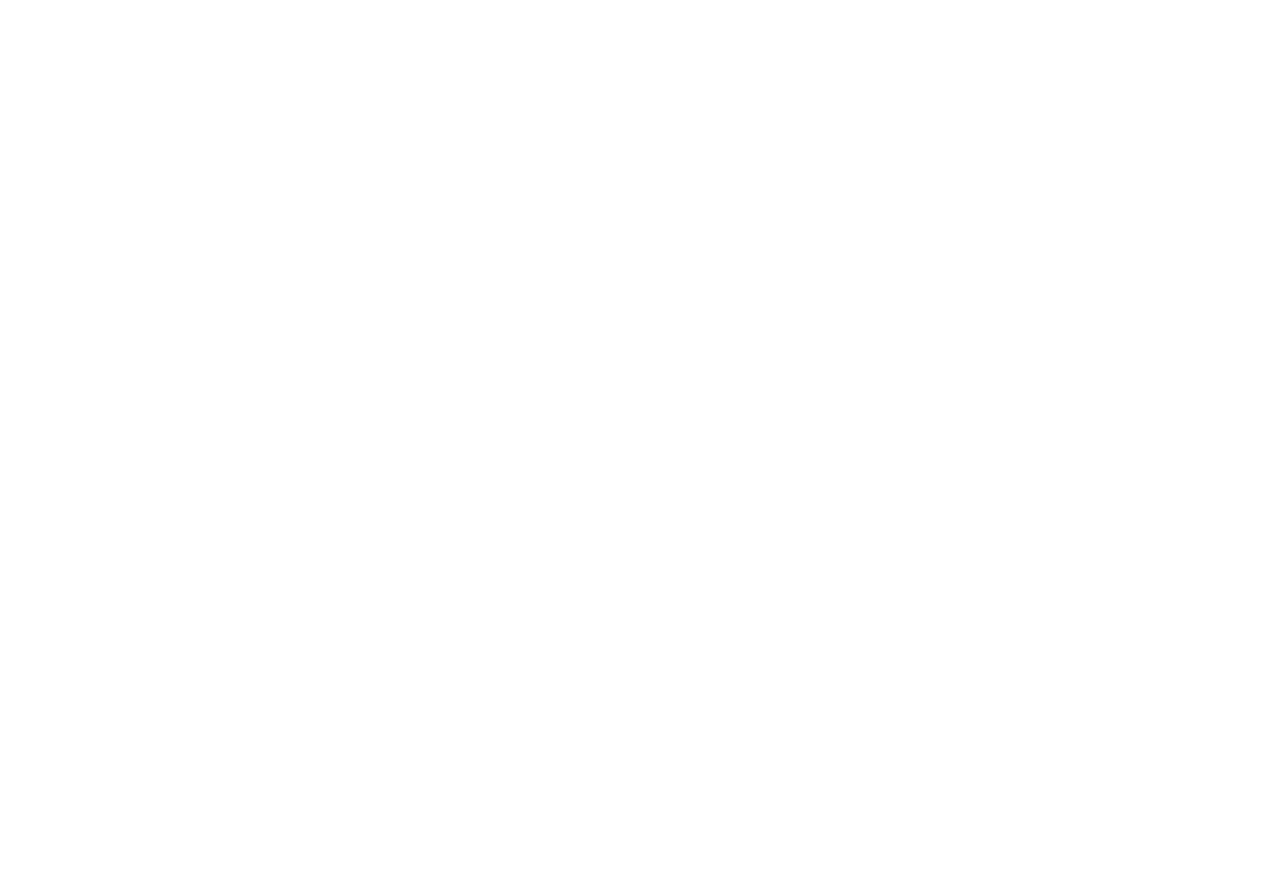
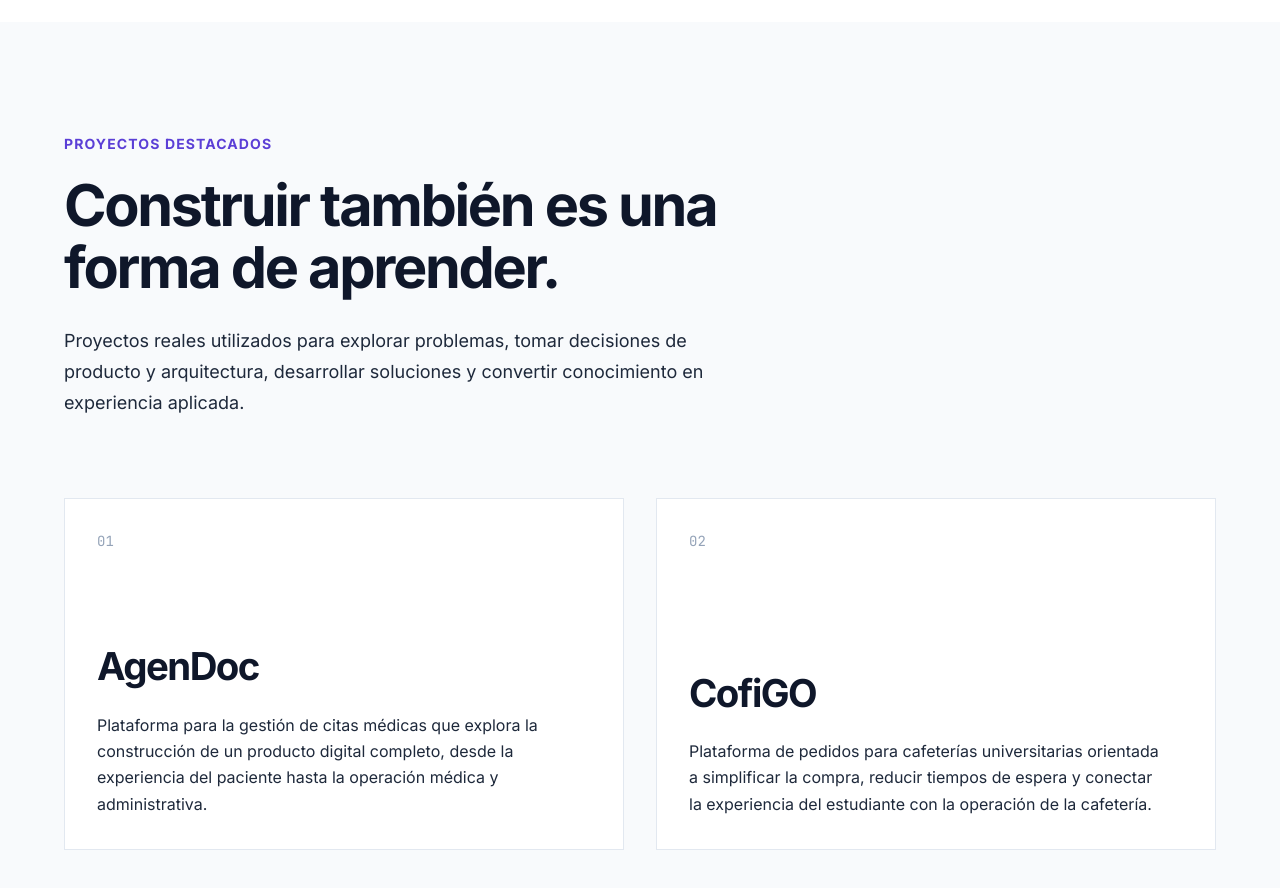
Before and after one commit to casteris/casteris, a Next.js app: page / in a window 1280 px wide. Shown: the part 2680-3568 px from the top of the page. Before the commit the page ends 2702 px from the top, so only its background shows below. Built offline with nearby package versions, Linux system fonts and the light colour scheme.

Commit message:
feat: add landing featured projects section

```diff
--- a/src/app/page.tsx
+++ b/src/app/page.tsx
@@ -1,4 +1,5 @@
 import Capabilities from "../components/Capabilities/Capabilities";
+import FeaturedProjects from "../components/FeaturedProjects/FeaturedProjects";
 import Header from "../components/Header/Header";
 import Hero from "../components/Hero/Hero";
 import ValueProposition from "../components/ValueProposition/ValueProposition";
@@ -12,6 +13,7 @@
         <Hero />
         <ValueProposition />
         <Capabilities />
+        <FeaturedProjects />
       </main>
     </>
   );
--- /dev/null
+++ b/src/components/FeaturedProjects/FeaturedProjects.css
@@ -0,0 +1,117 @@
+.featured-projects {
+  background: var(--color-surface);
+  scroll-margin-top: 4.5rem;
+}
+
+.featured-projects__container {
+  width: min(100% - 2rem, 72rem);
+  margin: 0 auto;
+  padding: 7rem 0;
+}
+
+.featured-projects__introduction {
+  max-width: 48rem;
+}
+
+.featured-projects__eyebrow {
+  margin: 0 0 1.25rem;
+  color: var(--color-primary);
+  font-size: 0.875rem;
+  font-weight: 700;
+  line-height: 1.4;
+  letter-spacing: 0.08em;
+  text-transform: uppercase;
+}
+
+.featured-projects__title {
+  max-width: 18ch;
+  margin: 0;
+  color: var(--color-black);
+  font-size: clamp(2.25rem, 4.5vw, 3.75rem);
+  font-weight: 700;
+  line-height: 1.08;
+  letter-spacing: -0.04em;
+}
+
+.featured-projects__description {
+  max-width: 42rem;
+  margin: 1.75rem 0 0;
+  color: var(--color-graphite);
+  font-size: 1.125rem;
+  line-height: 1.7;
+}
+
+.featured-projects__grid {
+  display: grid;
+  grid-template-columns: repeat(2, minmax(0, 1fr));
+  gap: 2rem;
+  margin-top: 5rem;
+}
+
+.featured-projects__project {
+  min-height: 22rem;
+  padding: 2rem;
+  display: flex;
+  flex-direction: column;
+  border: 1px solid var(--color-border);
+  background: var(--color-white);
+}
+
+.featured-projects__number {
+  color: var(--color-neutral);
+  font-family: var(--font-mono), monospace;
+  font-size: 0.875rem;
+  line-height: 1.5;
+}
+
+.featured-projects__project-name {
+  margin: auto 0 0;
+  color: var(--color-black);
+  font-size: clamp(2rem, 3vw, 2.75rem);
+  font-weight: 700;
+  line-height: 1.1;
+  letter-spacing: -0.04em;
+}
+
+.featured-projects__project-description {
+  max-width: 30rem;
+  margin: 1.5rem 0 0;
+  color: var(--color-graphite);
+  font-size: 1rem;
+  line-height: 1.65;
+}
+
+@media (max-width: 48rem) {
+  .featured-projects {
+    scroll-margin-top: 4rem;
+  }
+
+  .featured-projects__container {
+    padding: 5rem 0;
+  }
+
+  .featured-projects__title {
+    font-size: clamp(2rem, 10vw, 3rem);
+  }
+
+  .featured-projects__description {
+    margin-top: 1.5rem;
+    font-size: 1rem;
+    line-height: 1.65;
+  }
+
+  .featured-projects__grid {
+    grid-template-columns: 1fr;
+    gap: 1.5rem;
+    margin-top: 3.5rem;
+  }
+
+  .featured-projects__project {
+    min-height: 19rem;
+    padding: 1.5rem;
+  }
+
+  .featured-projects__project-name {
+    font-size: 2rem;
+  }
+}
--- /dev/null
+++ b/src/components/FeaturedProjects/FeaturedProjects.tsx
@@ -0,0 +1,71 @@
+import "./FeaturedProjects.css";
+
+const projects = [
+  {
+    number: "01",
+    name: "AgenDoc",
+    description:
+      "Plataforma para la gestión de citas médicas que explora la construcción de un producto digital completo, desde la experiencia del paciente hasta la operación médica y administrativa.",
+  },
+  {
+    number: "02",
+    name: "CofiGO",
+    description:
+      "Plataforma de pedidos para cafeterías universitarias orientada a simplificar la compra, reducir tiempos de espera y conectar la experiencia del estudiante con la operación de la cafetería.",
+  },
+];
+
+export default function FeaturedProjects() {
+  return (
+    <section
+      id="proyectos"
+      className="featured-projects"
+      aria-labelledby="featured-projects-title"
+    >
+      <div className="featured-projects__container">
+        <div className="featured-projects__introduction">
+          <p className="featured-projects__eyebrow">
+            Proyectos destacados
+          </p>
+
+          <h2
+            id="featured-projects-title"
+            className="featured-projects__title"
+          >
+            Construir también es una forma de aprender.
+          </h2>
+
+          <p className="featured-projects__description">
+            Proyectos reales utilizados para explorar problemas, tomar
+            decisiones de producto y arquitectura, desarrollar soluciones y
+            convertir conocimiento en experiencia aplicada.
+          </p>
+        </div>
+
+        <div className="featured-projects__grid">
+          {projects.map((project) => (
+            <article
+              className="featured-projects__project"
+              key={project.number}
+            >
+              <span
+                className="featured-projects__number"
+                aria-hidden="true"
+              >
+                {project.number}
+              </span>
+
+              <h3 className="featured-projects__project-name">
+                {project.name}
+              </h3>
+
+              <p className="featured-projects__project-description">
+                {project.description}
+              </p>
+            </article>
+          ))}
+        </div>
+      </div>
+    </section>
+  );
+}
```
